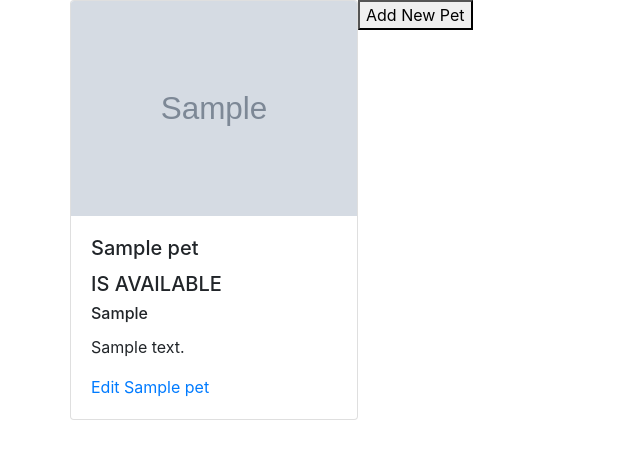
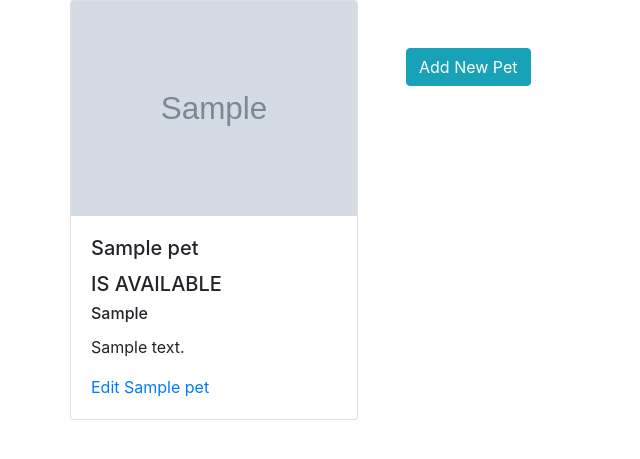
Before and after one commit to jreidmke/wtforms-pets, a Flask app: page / in a window 1280 px wide. Shown: the top 459 px of the page, without its empty margins (0-640 px from the left). Run offline with Flask 2, Linux system fonts and the light colour scheme; tables that the repository leaves empty hold one stand-in row (values such as "Sample post"); grey boxes marked "Sample" are stand-in pictures; some libraries are stand-ins or nearby versions.

Commit message:
added styling

```diff
--- a/templates/add-pet.html
+++ b/templates/add-pet.html
@@ -21,7 +21,6 @@
         </p>
 
         {% endfor %}
-
         <button>Submit</button>
 
     </form>
--- a/templates/home.html
+++ b/templates/home.html
@@ -26,10 +26,10 @@
             </div>
 
             {% endfor %}
-            <br><br>
-                <form action="/add">
-                    <button>Add New Pet</button>
-                </form>
+
+                    <form class="m-5" action="/add">
+                        <button class="btn btn-info btn-large btn-block">Add New Pet</button>
+                    </form>
 
 
     </div>
```
